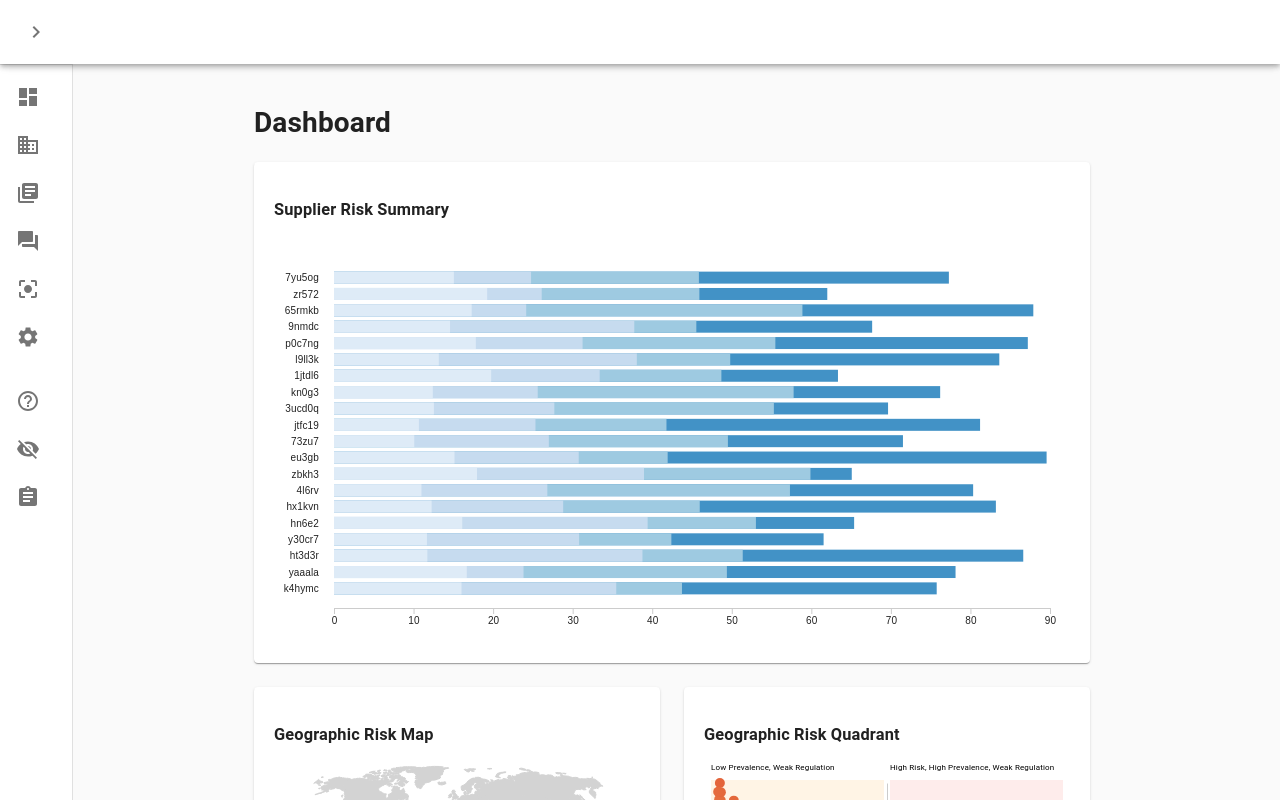
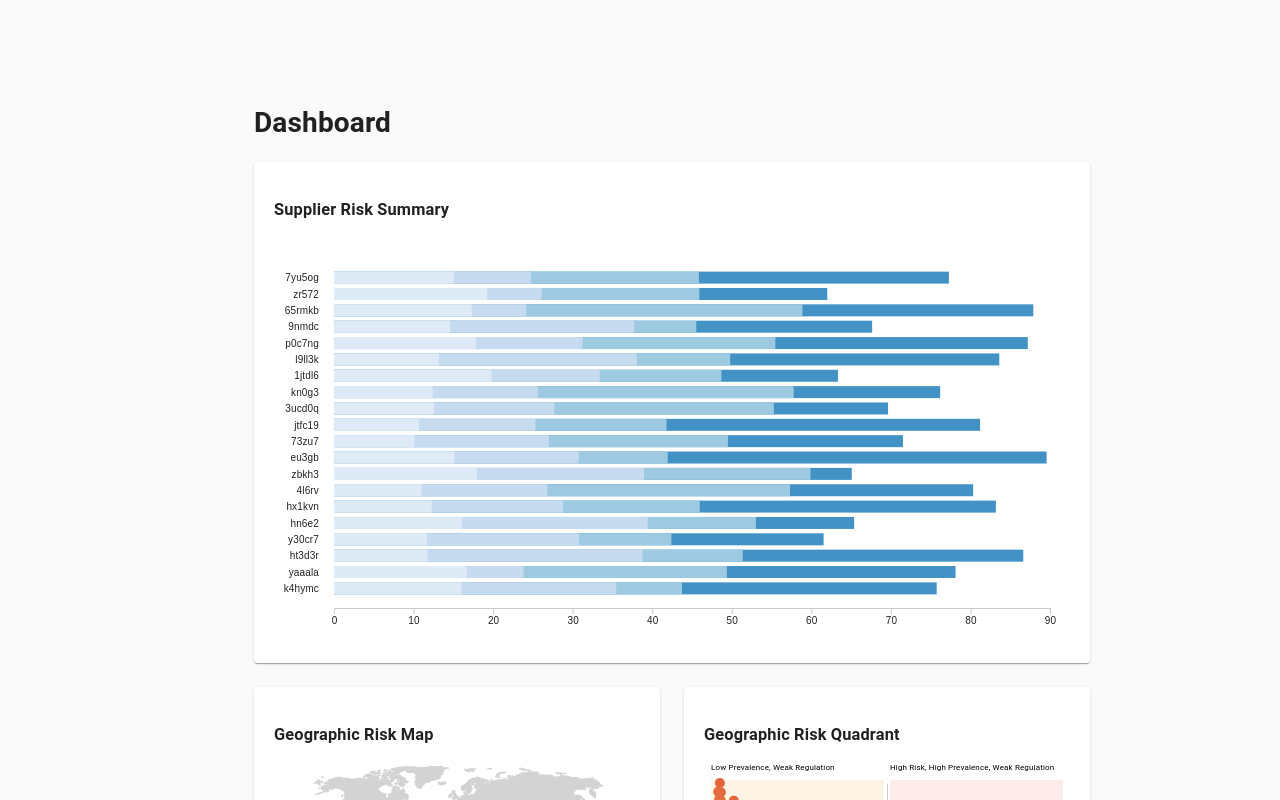
Before and after one commit to kristianKan/dashboard, a React (Create React App) app: page / in a window 1280 px wide. Shown: the top 800 px of the page. Built offline with nearby package versions, Linux system fonts and the light colour scheme.

Commit message:
rm DrawerMenu

```diff
--- a/src/App.js
+++ b/src/App.js
@@ -4,7 +4,6 @@ import { makeStyles, ThemeProvider } from "@material-ui/styles";
 
 import theme from "./lib/theme";
 import { Graphics } from "./containers/Graphics";
-import { DrawerMenu } from "./components/DrawerMenu";
 
 const useStyles = makeStyles(() => ({
   "@global": {
@@ -25,7 +24,6 @@ function App() {
   return (
     <ThemeProvider theme={theme}>
       <CssBaseline />
-      <DrawerMenu />
       <Graphics />
     </ThemeProvider>
   );
--- a/src/components/DrawerMenu.js
+++ /dev/null
@@ -1,210 +0,0 @@
-import React from "react";
-import clsx from "clsx";
-import { makeStyles, useTheme } from "@material-ui/core/styles";
-import Drawer from "@material-ui/core/Drawer";
-import AppBar from "@material-ui/core/AppBar";
-import Toolbar from "@material-ui/core/Toolbar";
-import List from "@material-ui/core/List";
-import Divider from "@material-ui/core/Divider";
-import IconButton from "@material-ui/core/IconButton";
-import ChevronLeftIcon from "@material-ui/icons/ChevronLeft";
-import ChevronRightIcon from "@material-ui/icons/ChevronRight";
-import ListItem from "@material-ui/core/ListItem";
-import ListItemIcon from "@material-ui/core/ListItemIcon";
-import ListItemText from "@material-ui/core/ListItemText";
-import Assignment from "@material-ui/icons/Assignment";
-import Business from "@material-ui/icons/Business";
-import CenterFocusStrong from "@material-ui/icons/CenterFocusStrong";
-import Dashboard from "@material-ui/icons/Dashboard";
-import LibraryBooks from "@material-ui/icons/LibraryBooks";
-import HelpOutline from "@material-ui/icons/HelpOutline";
-import QuestionAnswer from "@material-ui/icons/QuestionAnswer";
-import Settings from "@material-ui/icons/Settings";
-import VisibilityOff from "@material-ui/icons/VisibilityOff";
-
-const drawerWidth = 240;
-
-const useStyles = makeStyles((theme) => ({
-  root: {
-    display: "flex",
-  },
-  appBar: {
-    zIndex: theme.zIndex.drawer + 1,
-    transition: theme.transitions.create(["width", "margin"], {
-      easing: theme.transitions.easing.sharp,
-      duration: theme.transitions.duration.leavingScreen,
-    }),
-    backgroundColor: "white",
-  },
-  appBarShift: {
-    marginLeft: drawerWidth,
-    width: `calc(100% - ${drawerWidth}px)`,
-    transition: theme.transitions.create(["width", "margin"], {
-      easing: theme.transitions.easing.sharp,
-      duration: theme.transitions.duration.enteringScreen,
-    }),
-  },
-  menuButton: {
-    marginRight: 36,
-  },
-  hide: {
-    display: "none",
-  },
-  drawer: {
-    width: drawerWidth,
-    flexShrink: 0,
-    whiteSpace: "nowrap",
-    backgroundColor: "#668CF0",
-  },
-  drawerOpen: {
-    width: drawerWidth,
-    transition: theme.transitions.create("width", {
-      easing: theme.transitions.easing.sharp,
-      duration: theme.transitions.duration.enteringScreen,
-    }),
-  },
-  drawerClose: {
-    transition: theme.transitions.create("width", {
-      easing: theme.transitions.easing.sharp,
-      duration: theme.transitions.duration.leavingScreen,
-    }),
-    overflowX: "hidden",
-    width: theme.spacing(7) + 1,
-    [theme.breakpoints.up("sm")]: {
-      width: theme.spacing(9) + 1,
-    },
-  },
-  toolbar: {
-    display: "flex",
-    alignItems: "center",
-    justifyContent: "flex-end",
-    padding: theme.spacing(0, 1),
-    // necessary for content to be below app bar
-    ...theme.mixins.toolbar,
-  },
-  content: {
-    flexGrow: 1,
-    padding: theme.spacing(3),
-  },
-}));
-
-export function DrawerMenu() {
-  const classes = useStyles();
-  const theme = useTheme();
-  const [open, setOpen] = React.useState(false);
-
-  const handleDrawerOpen = () => {
-    setOpen(true);
-  };
-
-  const handleDrawerClose = () => {
-    setOpen(false);
-  };
-
-  const menuItems1 = [
-    {
-      text: "Dashboard",
-      icon: <Dashboard />,
-    },
-    {
-      text: "Client Profile",
-      icon: <Business />,
-    },
-    {
-      text: "Suppliers",
-      icon: <LibraryBooks />,
-    },
-    {
-      text: "SAQ Manager",
-      icon: <QuestionAnswer />,
-    },
-    {
-      text: "Supplier Focus",
-      icon: <CenterFocusStrong />,
-    },
-    {
-      text: "Settings",
-      icon: <Settings />,
-    },
-  ];
-
-  const menuItems2 = [
-    {
-      text: "Support",
-      icon: <HelpOutline />,
-    },
-    {
-      text: "Privacy",
-      icon: <VisibilityOff />,
-    },
-    {
-      text: "Terms & Conditions",
-      icon: <Assignment />,
-    },
-  ];
-
-  return (
-    <div className={classes.root}>
-      <AppBar
-        position="fixed"
-        className={clsx(classes.appBar, {
-          [classes.appBarShift]: open,
-        })}
-      >
-        <Toolbar>
-          <IconButton
-            color="black"
-            aria-label="open drawer"
-            onClick={handleDrawerOpen}
-            edge="start"
-            className={clsx(classes.menuButton, {
-              [classes.hide]: open,
-            })}
-          >
-            <ChevronRightIcon />
-          </IconButton>
-        </Toolbar>
-      </AppBar>
-      <Drawer
-        variant="permanent"
-        className={clsx(classes.drawer, {
-          [classes.drawerOpen]: open,
-          [classes.drawerClose]: !open,
-        })}
-        classes={{
-          paper: clsx({
-            [classes.drawerOpen]: open,
-            [classes.drawerClose]: !open,
-          }),
-        }}
-      >
-        <div className={classes.toolbar}>
-          <IconButton onClick={handleDrawerClose}>
-            {theme.direction === "rtl" ? (
-              <ChevronRightIcon />
-            ) : (
-              <ChevronLeftIcon />
-            )}
-          </IconButton>
-        </div>
-        <Divider />
-        <List>
-          {menuItems1.map((item) => (
-            <ListItem button key={item.text}>
-              <ListItemIcon>{item.icon}</ListItemIcon>
-              <ListItemText primary={item.text} />
-            </ListItem>
-          ))}
-        </List>
-        <List>
-          {menuItems2.map((item) => (
-            <ListItem button key={item.text}>
-              <ListItemIcon>{item.icon}</ListItemIcon>
-              <ListItemText primary={item.text} />
-            </ListItem>
-          ))}
-        </List>
-      </Drawer>
-    </div>
-  );
-}
```
